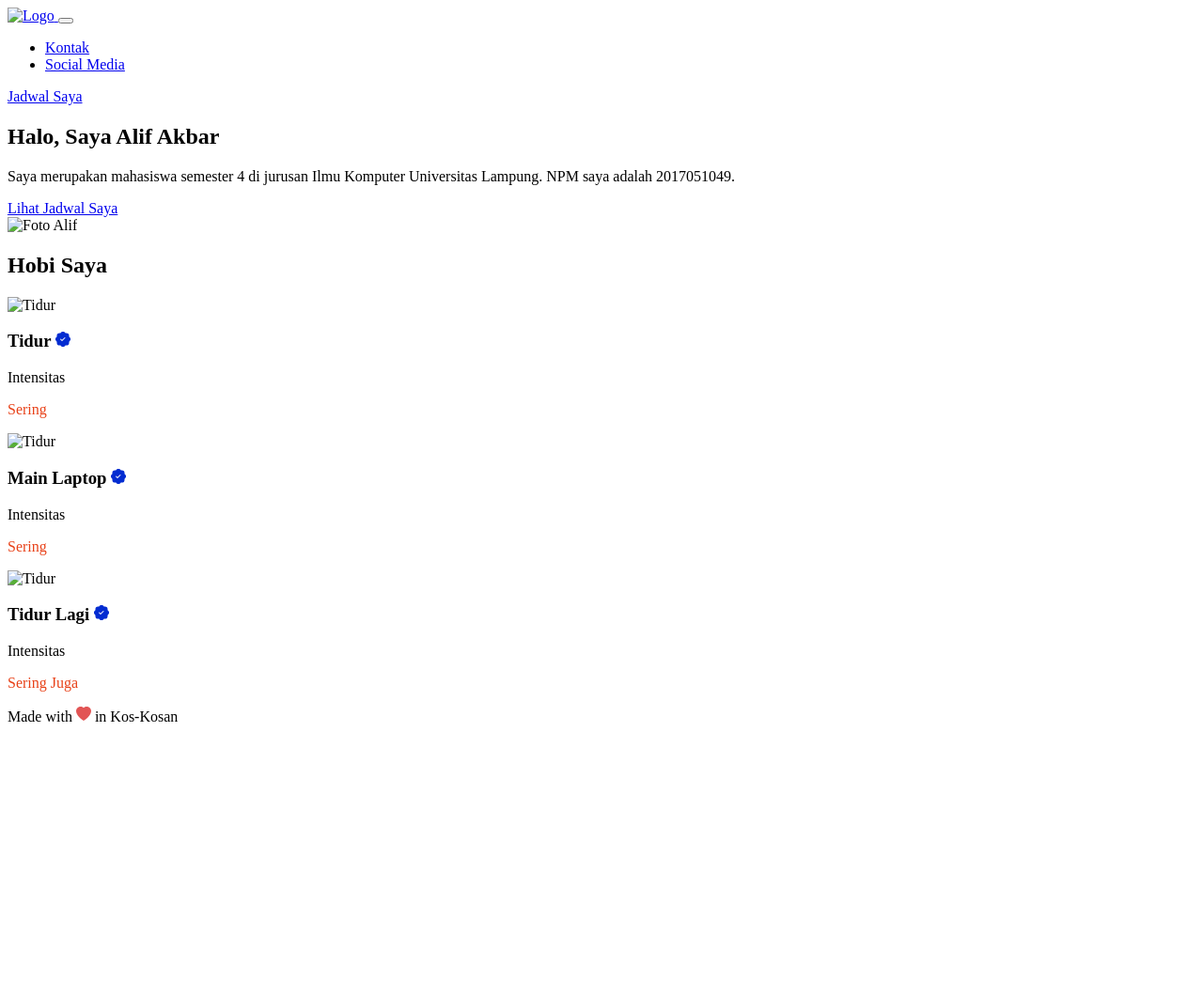
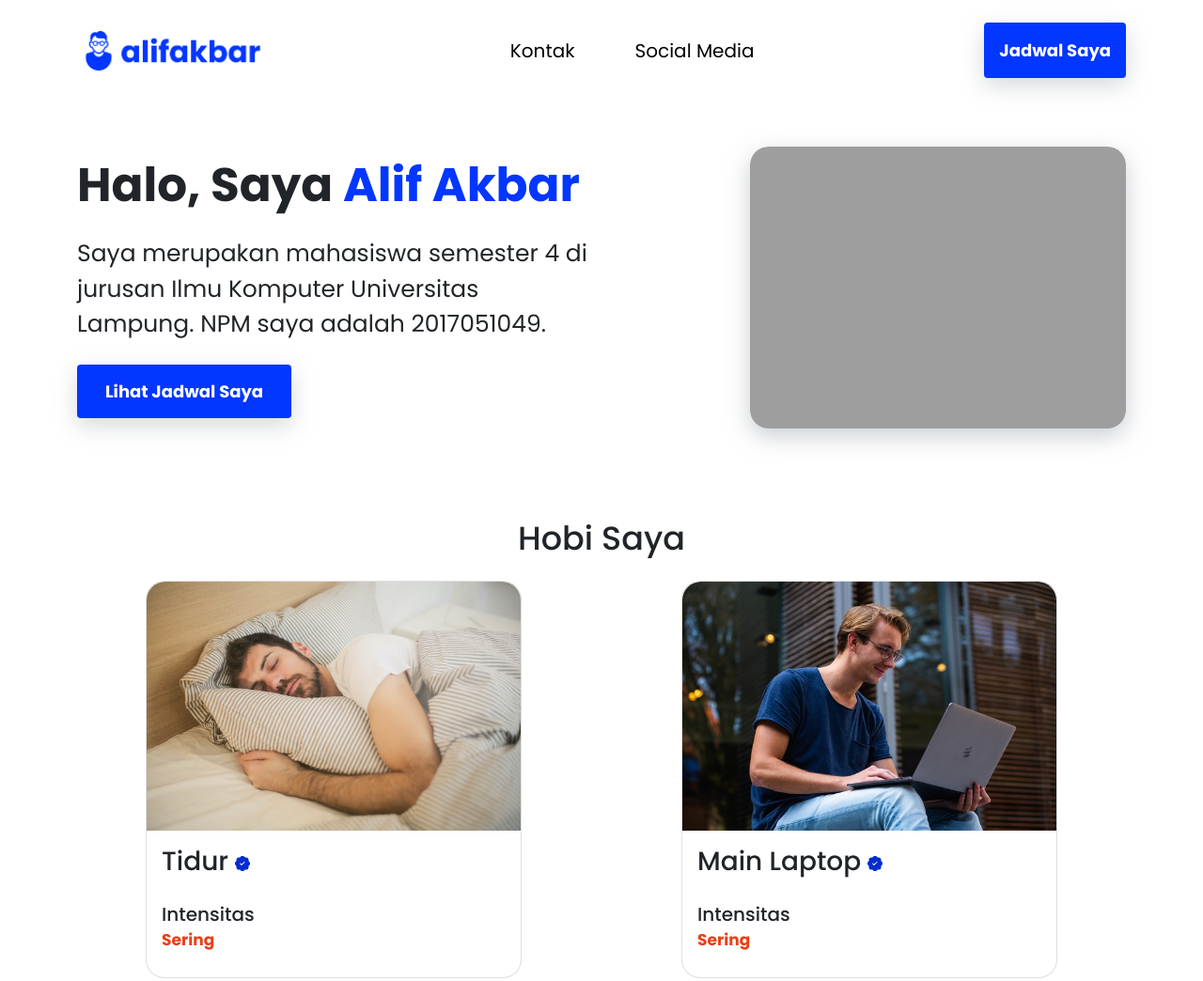
Before and after one commit to mralifakbar/utp-web-2017051049-a, a plain HTML site: page index.html in a window 1280 px wide. Shown: the top 1044 px of the page at 94% size. Before the commit the page ends 800 px from the top, so only its background shows below. Drawn offline with Linux system fonts and the light colour scheme; the site is published under a folder, as on GitHub Pages, so addresses that start at the root find nothing.

Commit message:
edit several path

```diff
--- a/index.html
+++ b/index.html
@@ -4,15 +4,15 @@
     <meta charset="UTF-8">
     <meta http-equiv="X-UA-Compatible" content="IE=edge">
     <meta name="viewport" content="width=device-width, initial-scale=1.0">
-    <link rel="stylesheet" href="/css/bootstrap.css">
-    <link rel="stylesheet" href="/css/custom.css">
+    <link rel="stylesheet" href="css/bootstrap.css">
+    <link rel="stylesheet" href="css/custom.css">
     <title>Home - Alif Akbar</title>
 </head>
 <body>
     <nav class="navbar navbar-light navbar-expand-lg bg-light py-4" style="background-color: white !important; ">
         <div class="container">
                 <a class="navbar-brand" href="index.html">
-                    <img src="/assets/Logoalif.png" alt="Logo" width="200px">
+                    <img src="assets/Logoalif.png" alt="Logo" width="200px">
                 </a>
                 <button class="navbar-toggler" type="button" data-bs-toggle="collapse" data-bs-target="#navbarSupportedContent" aria-controls="navbarSupportedContent" aria-expanded="false" aria-label="Toggle navigation">
                   <span class="navbar-toggler-icon"></span>
@@ -41,7 +41,7 @@
                     <a class="btn btn-primary" href="jadwal.html" role="button">Lihat Jadwal Saya</a>
                 </div>
                 <div class="col-lg d-flex justify-content-center justify-content-lg-end mt-5 mt-lg-0">
-                    <img id="fotoalif" src="/assets/alif.png" alt="Foto Alif" width="400px">
+                    <img id="fotoalif" src="assets/alif.png" alt="Foto Alif" width="400px">
                 </div>
             </div>
         </div>
@@ -55,7 +55,7 @@
             <div class="row hobi-list">
                 <div class="col-lg d-flex justify-content-center">
                     <div class="card" style="width: 25rem;">
-                        <img src="/assets/sleep.jpg" class="card-img-top" alt="Tidur">
+                        <img src="assets/sleep.jpg" class="card-img-top" alt="Tidur">
                         <div class="card-body">
                             <h3>Tidur <svg xmlns="http://www.w3.org/2000/svg" width="16" height="16" fill="#032cd1" class="bi bi-patch-check-fill" viewBox="0 0 16 16">
                                 <path d="M10.067.87a2.89 2.89 0 0 0-4.134 0l-.622.638-.89-.011a2.89 2.89 0 0 0-2.924 2.924l.01.89-.636.622a2.89 2.89 0 0 0 0 4.134l.637.622-.011.89a2.89 2.89 0 0 0 2.924 2.924l.89-.01.622.636a2.89 2.89 0 0 0 4.134 0l.622-.637.89.011a2.89 2.89 0 0 0 2.924-2.924l-.01-.89.636-.622a2.89 2.89 0 0 0 0-4.134l-.637-.622.011-.89a2.89 2.89 0 0 0-2.924-2.924l-.89.01-.622-.636zm.287 5.984-3 3a.5.5 0 0 1-.708 0l-1.5-1.5a.5.5 0 1 1 .708-.708L7 8.793l2.646-2.647a.5.5 0 0 1 .708.708z"/>
@@ -67,7 +67,7 @@
                 </div>
                 <div class="col-lg d-flex justify-content-center mt-4 mt-lg-0">
                     <div class="card" style="width: 25rem;">
-                        <img src="/assets/main-laptop.jpg" class="card-img-top" alt="Tidur">
+                        <img src="assets/main-laptop.jpg" class="card-img-top" alt="Tidur">
                         <div class="card-body">
                             <h3>Main Laptop <svg xmlns="http://www.w3.org/2000/svg" width="16" height="16" fill="#032cd1" class="bi bi-patch-check-fill" viewBox="0 0 16 16">
                                 <path d="M10.067.87a2.89 2.89 0 0 0-4.134 0l-.622.638-.89-.011a2.89 2.89 0 0 0-2.924 2.924l.01.89-.636.622a2.89 2.89 0 0 0 0 4.134l.637.622-.011.89a2.89 2.89 0 0 0 2.924 2.924l.89-.01.622.636a2.89 2.89 0 0 0 4.134 0l.622-.637.89.011a2.89 2.89 0 0 0 2.924-2.924l-.01-.89.636-.622a2.89 2.89 0 0 0 0-4.134l-.637-.622.011-.89a2.89 2.89 0 0 0-2.924-2.924l-.89.01-.622-.636zm.287 5.984-3 3a.5.5 0 0 1-.708 0l-1.5-1.5a.5.5 0 1 1 .708-.708L7 8.793l2.646-2.647a.5.5 0 0 1 .708.708z"/>
@@ -79,7 +79,7 @@
                 </div>
                 <div class="col-lg d-flex justify-content-center mt-4 mt-xxl-0">
                     <div class="card" style="width: 25rem;">
-                        <img src="/assets/sleep.jpg" class="card-img-top" alt="Tidur">
+                        <img src="assets/sleep.jpg" class="card-img-top" alt="Tidur">
                         <div class="card-body">
                             <h3>Tidur Lagi <svg xmlns="http://www.w3.org/2000/svg" width="16" height="16" fill="#032cd1" class="bi bi-patch-check-fill" viewBox="0 0 16 16">
                                 <path d="M10.067.87a2.89 2.89 0 0 0-4.134 0l-.622.638-.89-.011a2.89 2.89 0 0 0-2.924 2.924l.01.89-.636.622a2.89 2.89 0 0 0 0 4.134l.637.622-.011.89a2.89 2.89 0 0 0 2.924 2.924l.89-.01.622.636a2.89 2.89 0 0 0 4.134 0l.622-.637.89.011a2.89 2.89 0 0 0 2.924-2.924l-.01-.89.636-.622a2.89 2.89 0 0 0 0-4.134l-.637-.622.011-.89a2.89 2.89 0 0 0-2.924-2.924l-.89.01-.622-.636zm.287 5.984-3 3a.5.5 0 0 1-.708 0l-1.5-1.5a.5.5 0 1 1 .708-.708L7 8.793l2.646-2.647a.5.5 0 0 1 .708.708z"/>
@@ -99,6 +99,6 @@
               </svg> in Kos-Kosan
         </div>
      </footer>
-    <script type="text/javascript" src="/js/bootstrap.js"></script>
+    <script type="text/javascript" src="js/bootstrap.js"></script>
 </body>
 </html>
```
Also changed, not shown: jadwal.html (+2 -2 lines), sosialmedia.html (+3 -3 lines).
